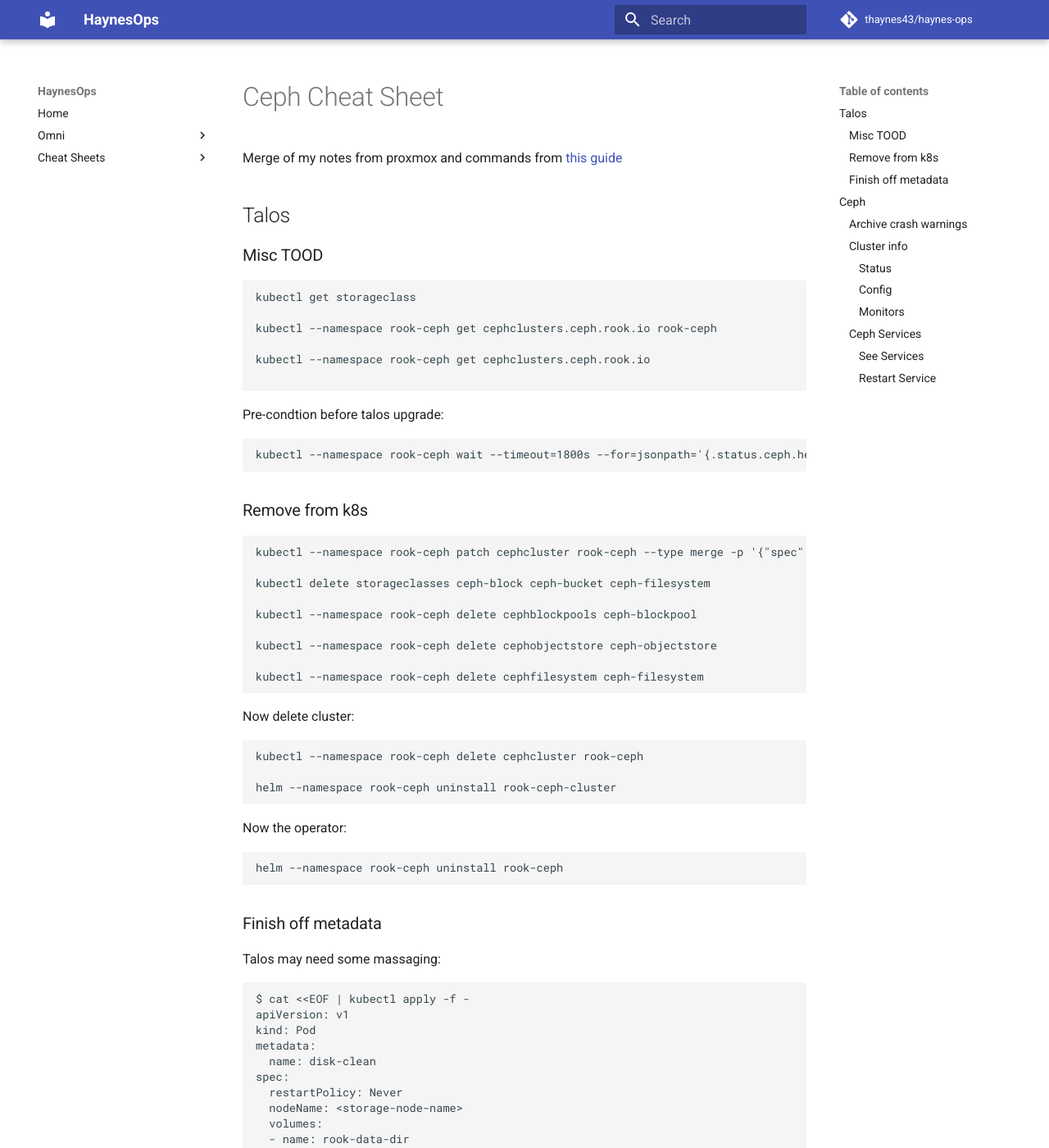
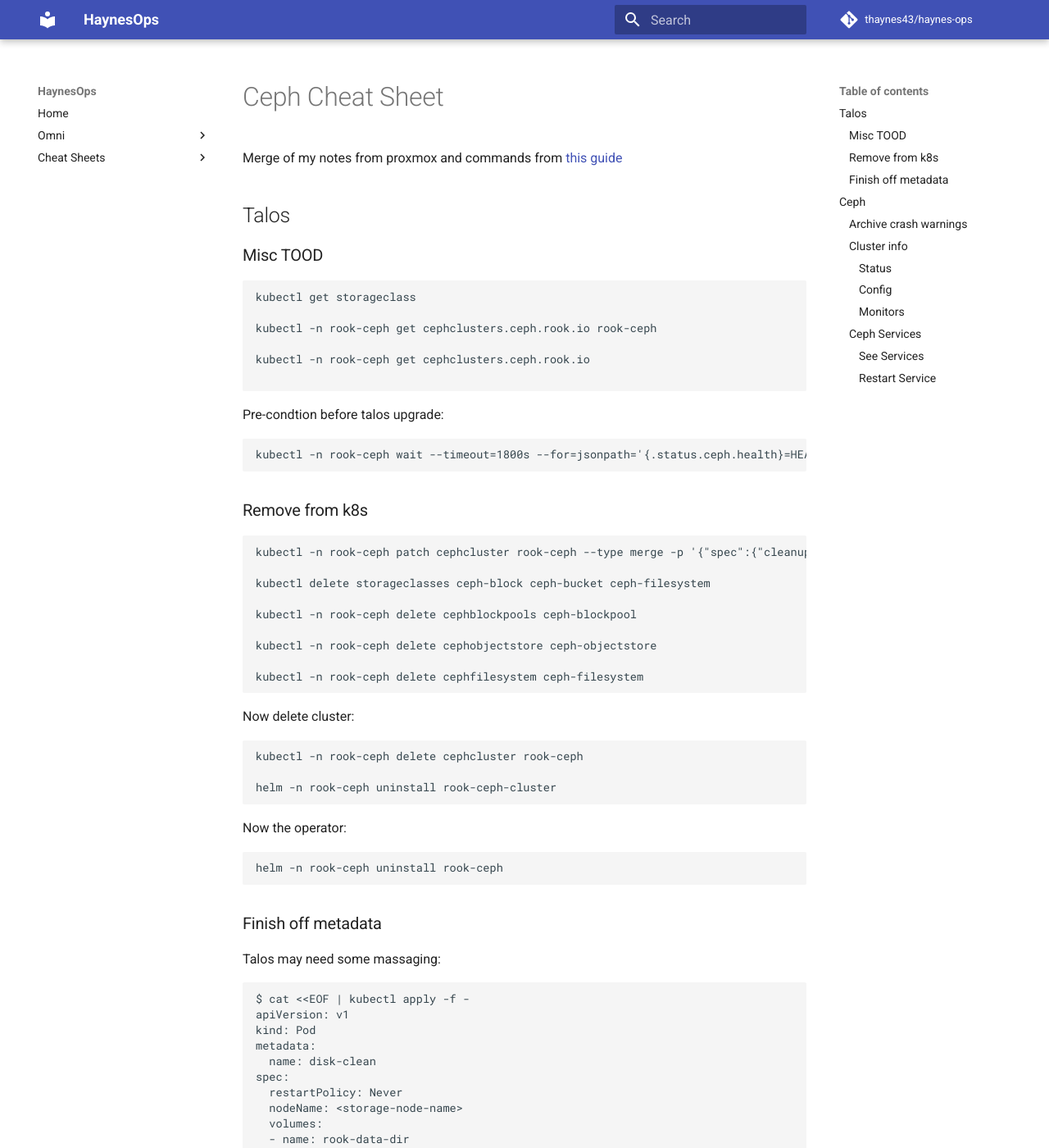
Before and after one commit to thaynes43/haynes-ops, an MkDocs documentation site: the page built from docs/cheat-sheets/ceph.md, in a window 1280 px wide and 1400 px high. Shown: the whole window at 82% size. Built offline with MkDocs 1.6.1 and Material for MkDocs 9.7.7, drawn with Linux system fonts in a browser that asks for light colours; comment, search, counter and statistics services are not loaded.

````diff
--- a/docs/cheat-sheets/ceph.md
+++ b/docs/cheat-sheets/ceph.md
@@ -9,43 +9,43 @@
 ```bash
 kubectl get storageclass
 
-kubectl --namespace rook-ceph get cephclusters.ceph.rook.io rook-ceph
+kubectl -n rook-ceph get cephclusters.ceph.rook.io rook-ceph
 
-kubectl --namespace rook-ceph get cephclusters.ceph.rook.io
+kubectl -n rook-ceph get cephclusters.ceph.rook.io
 
 ```
 
 Pre-condtion before talos upgrade:
 
 ```yaml
-kubectl --namespace rook-ceph wait --timeout=1800s --for=jsonpath='{.status.ceph.health}=HEALTH_OK' rook-ceph
+kubectl -n rook-ceph wait --timeout=1800s --for=jsonpath='{.status.ceph.health}=HEALTH_OK' rook-ceph
 ```
 
 ### Remove from k8s
 
 ```bash
-kubectl --namespace rook-ceph patch cephcluster rook-ceph --type merge -p '{"spec":{"cleanupPolicy":{"confirmation":"yes-really-destroy-data"}}}'
+kubectl -n rook-ceph patch cephcluster rook-ceph --type merge -p '{"spec":{"cleanupPolicy":{"confirmation":"yes-really-destroy-data"}}}'
 
 kubectl delete storageclasses ceph-block ceph-bucket ceph-filesystem
 
-kubectl --namespace rook-ceph delete cephblockpools ceph-blockpool
+kubectl -n rook-ceph delete cephblockpools ceph-blockpool
 
-kubectl --namespace rook-ceph delete cephobjectstore ceph-objectstore
+kubectl -n rook-ceph delete cephobjectstore ceph-objectstore
 
-kubectl --namespace rook-ceph delete cephfilesystem ceph-filesystem
+kubectl -n rook-ceph delete cephfilesystem ceph-filesystem
 ```
 
 Now delete cluster:
 
 ```bash
-kubectl --namespace rook-ceph delete cephcluster rook-ceph
+kubectl -n rook-ceph delete cephcluster rook-ceph
 
-helm --namespace rook-ceph uninstall rook-ceph-cluster
+helm -n rook-ceph uninstall rook-ceph-cluster
 ```
 
 Now the operator:
 ```bash
-helm --namespace rook-ceph uninstall rook-ceph
+helm -n rook-ceph uninstall rook-ceph
 ```
 
 ### Finish off metadata
````
Also changed, not shown: 1 other file.
